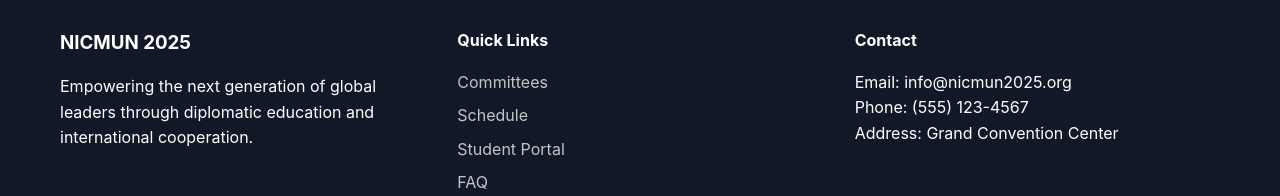
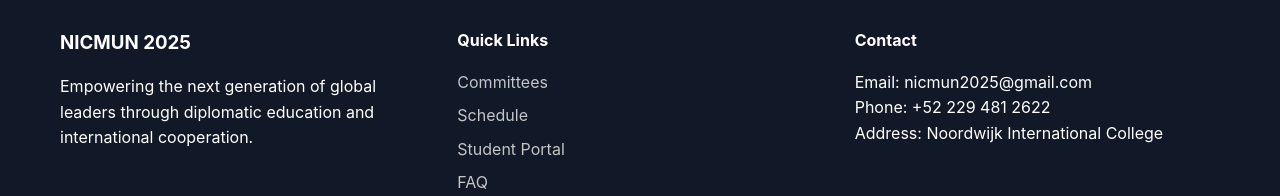
Before and after one commit to EsElCamii/nicmun-online, a plain HTML site: page index.html in a window 1280 px wide. Shown: the part 10487-10683 px from the top of the page. Drawn offline with Linux system fonts and the light colour scheme.

Commit message:
footer info fix

```diff
--- a/index.html
+++ b/index.html
@@ -813,9 +813,9 @@
           </div>
           <div class="footer-section">
             <h4>Contact</h4>
-            <p>Email: info@nicmun2025.org</p>
-            <p>Phone: (555) 123-4567</p>
-            <p>Address: Grand Convention Center</p>
+            <p>Email: nicmun2025@gmail.com</p>
+            <p>Phone: +52 229 481 2622</p>
+            <p>Address: Noordwijk International College</p>
           </div>
         </div>
         <div class="footer-bottom">
```
